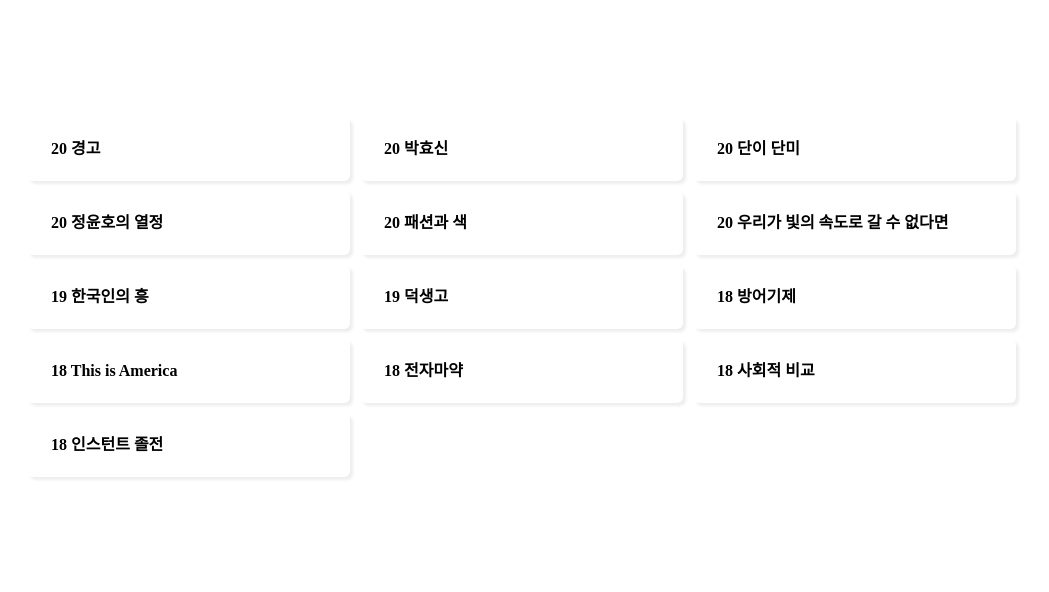
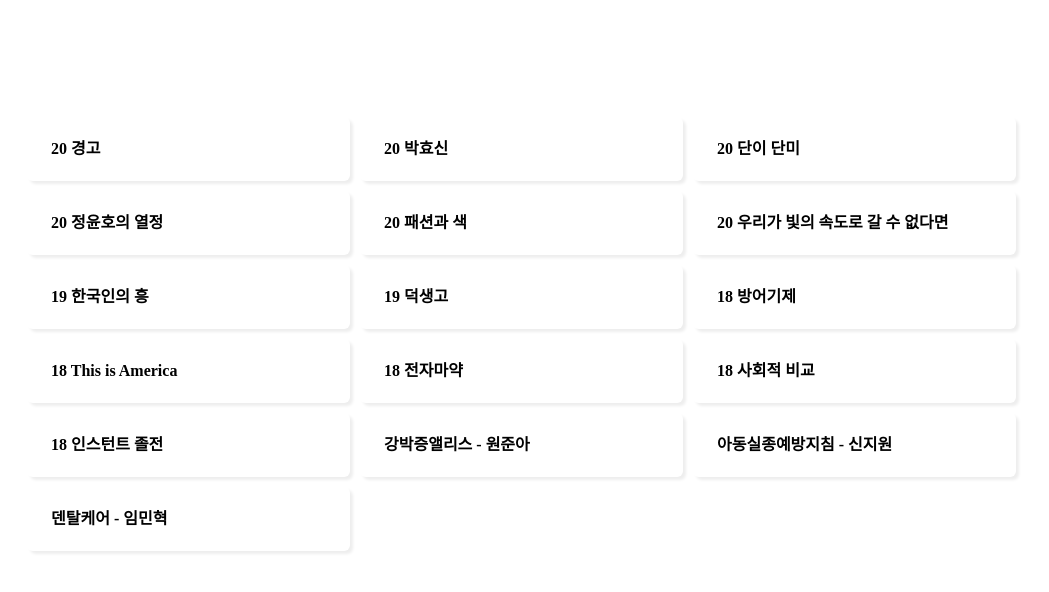
Before and after one commit to lee-bh/hall-of-fame, a plain HTML site: page index.html in a window 1280 px wide. Shown: the part 188-780 px from the top of the page, without its empty margins (118-1167 px from the left). Drawn offline with Linux system fonts and the light colour scheme.

Commit message:
Update index.html

```diff
--- a/index.html
+++ b/index.html
@@ -93,7 +93,21 @@
 					<h2>18 인스턴트 졸전</h2>
 				</a>
 			</div>
-
+			<div class="item">
+				<a href="https://ispaaa1.github.io/UXadvanced_project3/" target="_new">
+					<h2>강박증앨리스 - 원준아</h2>
+				</a>
+			</div>
+			<div class="item">
+				<a href="https://sjw990222.github.io/code__adam/" target="_new">
+					<h2>아동실종예방지침 - 신지원</h2>
+				</a>
+			</div>
+			<div class="item">
+				<a href="https://limmh617.github.io/20-11-3/" target="_new">
+					<h2>덴탈케어 - 임민혁</h2>
+				</a>
+			</div>
 		</div>
 	</section>
 	<footer></footer>
```
